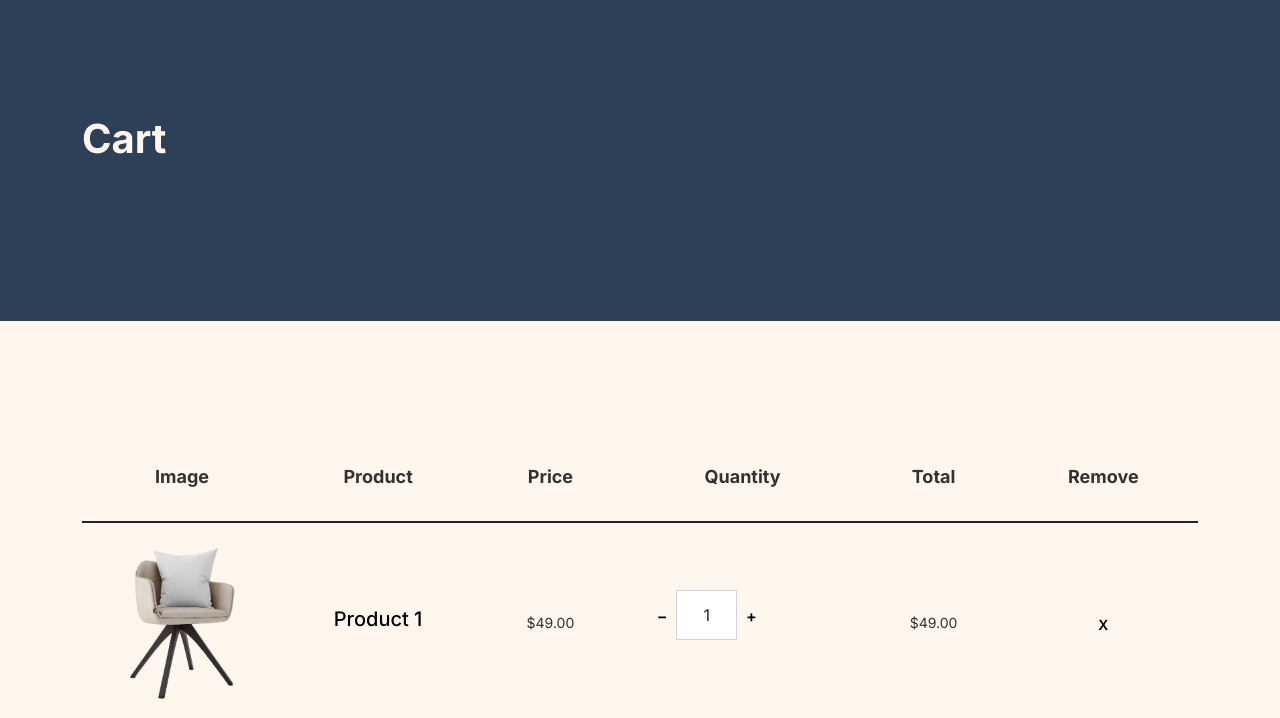
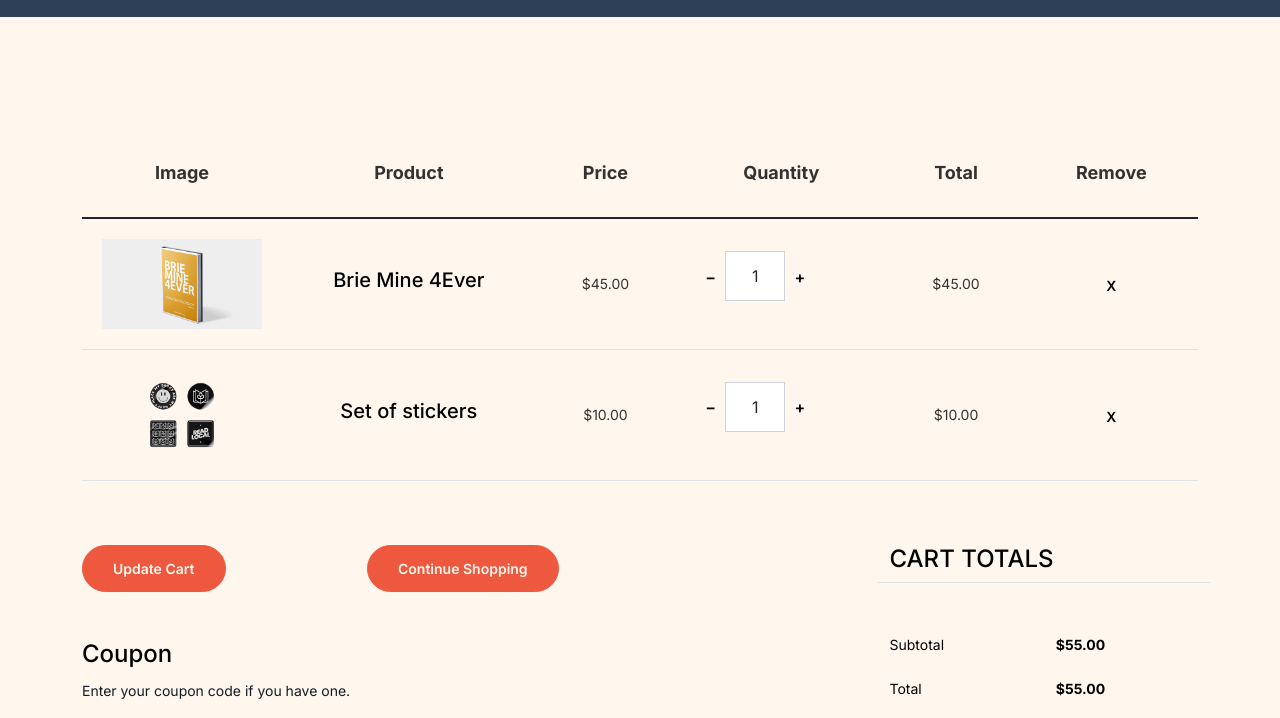
Before and after one commit to KateTN211/CS2205_Web_Development, a plain HTML site: page cart.html in a window 1280 px wide. Shown: the part 78-796 px from the top of the page. Drawn offline with Linux system fonts and the light colour scheme.

Commit message:
update services.html and cart.html with new product images, titles, and pricing adjustments

```diff
--- a/cart.html
+++ b/cart.html
@@ -1,10 +1,3 @@
-<!-- /*
-* Bootstrap 5
-* Template Name: Furni
-* Template Author: Untree.co
-* Template URI: https://untree.co/
-* License: https://creativecommons.org/licenses/by/3.0/
-*/ -->
 <!DOCTYPE html>
 <html lang="en">
   <head>
@@ -27,10 +20,7 @@
     />
     <link href="css/tiny-slider.css" rel="stylesheet" />
     <link href="css/style.css" rel="stylesheet" />
-    <title>
-      Furni Free Bootstrap 5 Template for Furniture and Interior Design Websites
-      by Untree.co
-    </title>
+    <title>Cart - Book Haven Bookstore</title>
   </head>
 
   <body>
@@ -88,21 +78,6 @@
     </nav>
     <!-- End Header/Navigation -->
 
-    <!-- Start Hero Section -->
-    <div class="hero">
-      <div class="container">
-        <div class="row justify-content-between">
-          <div class="col-lg-5">
-            <div class="intro-excerpt">
-              <h1>Cart</h1>
-            </div>
-          </div>
-          <div class="col-lg-7"></div>
-        </div>
-      </div>
-    </div>
-    <!-- End Hero Section -->
-
     <div class="untree_co-section before-footer-section">
       <div class="container">
         <div class="row mb-5">
@@ -123,15 +98,15 @@
                   <tr>
                     <td class="product-thumbnail">
                       <img
-                        src="images/product-1.png"
+                        src="images/book_brie_mine_4ever.png"
                         alt="Image"
                         class="img-fluid"
                       />
                     </td>
                     <td class="product-name">
-                      <h2 class="h5 text-black">Product 1</h2>
+                      <h2 class="h5 text-black">Brie Mine 4Ever</h2>
                     </td>
-                    <td>$49.00</td>
+                    <td>$45.00</td>
                     <td>
                       <div
                         class="input-group mb-3 d-flex align-items-center quantity-container"
@@ -163,22 +138,22 @@
                         </div>
                       </div>
                     </td>
-                    <td>$49.00</td>
+                    <td>$45.00</td>
                     <td><a href="#" class="btn btn-black btn-sm">X</a></td>
                   </tr>
 
                   <tr>
                     <td class="product-thumbnail">
                       <img
-                        src="images/product-2.png"
+                        src="images/book_stickers.png"
                         alt="Image"
                         class="img-fluid"
                       />
                     </td>
                     <td class="product-name">
-                      <h2 class="h5 text-black">Product 2</h2>
+                      <h2 class="h5 text-black">Set of stickers</h2>
                     </td>
-                    <td>$49.00</td>
+                    <td>$10.00</td>
                     <td>
                       <div
                         class="input-group mb-3 d-flex align-items-center quantity-container"
@@ -210,7 +185,7 @@
                         </div>
                       </div>
                     </td>
-                    <td>$49.00</td>
+                    <td>$10.00</td>
                     <td><a href="#" class="btn btn-black btn-sm">X</a></td>
                   </tr>
                 </tbody>
@@ -264,7 +239,7 @@
                     <span class="text-black">Subtotal</span>
                   </div>
                   <div class="col-md-6 text-right">
-                    <strong class="text-black">$230.00</strong>
+                    <strong class="text-black">$55.00</strong>
                   </div>
                 </div>
                 <div class="row mb-5">
@@ -272,7 +247,7 @@
                     <span class="text-black">Total</span>
                   </div>
                   <div class="col-md-6 text-right">
-                    <strong class="text-black">$230.00</strong>
+                    <strong class="text-black">$55.00</strong>
                   </div>
                 </div>
 
```
Also changed, not shown: services.html (+1 -8 lines), images/customer-service.png (added).
